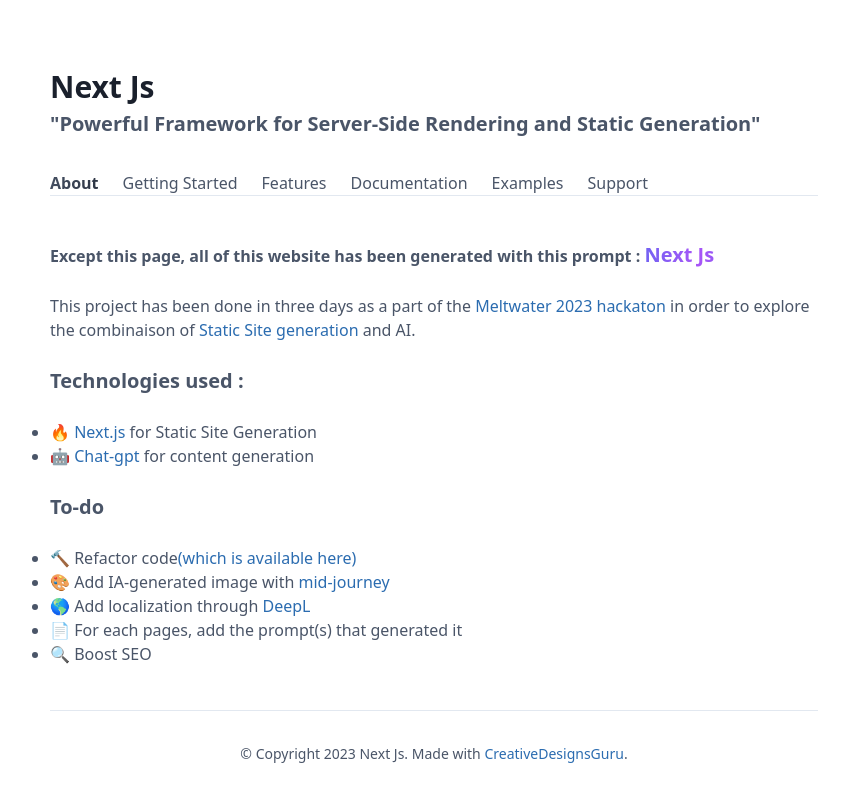
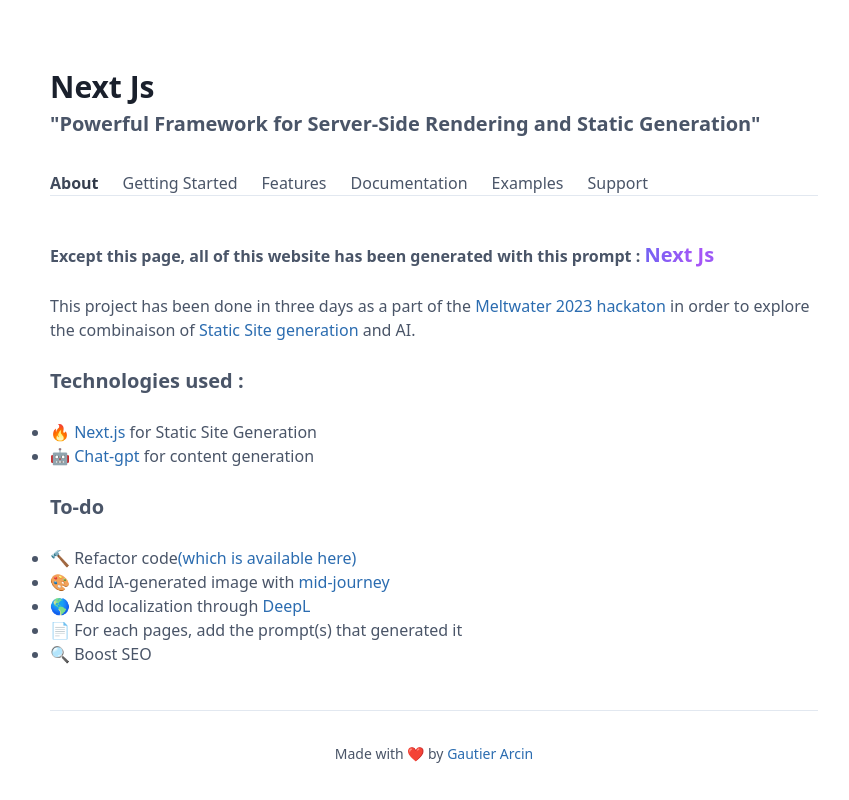
Before and after one commit to GautierArcin/mw-hackaton-2023, a Next.js app: page / in a window 1280 px wide. Shown: the whole page, without its empty margins (206-1055 px from the left). Built offline with nearby package versions, Linux system fonts and the light colour scheme.

Commit message:
feat: change to footer

```diff
--- a/src/templates/Main.tsx
+++ b/src/templates/Main.tsx
@@ -52,14 +52,8 @@
       <main className="content py-5 text-xl">{props.children}</main>
 
       <footer className="border-t border-gray-300 py-8 text-center text-sm">
-        © Copyright {new Date().getFullYear()} {AppConfig.title}. Made with{' '}
-        <a href="https://creativedesignsguru.com">CreativeDesignsGuru</a>.
-        {/*
-         * PLEASE READ THIS SECTION
-         * I'm an indie maker with limited resources and funds, I'll really appreciate if you could have a link to my website.
-         * The link doesn't need to appear on every pages, one link on one page is enough.
-         * For example, in the `About` page. Thank you for your support, it'll mean a lot to me.
-         */}
+        Made with ❤️ by{' '}
+        <a href="https://github.com/GautierArcin">Gautier Arcin</a>
       </footer>
     </div>
   </div>
```
